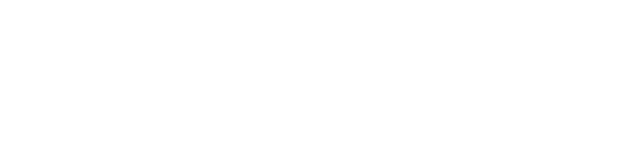
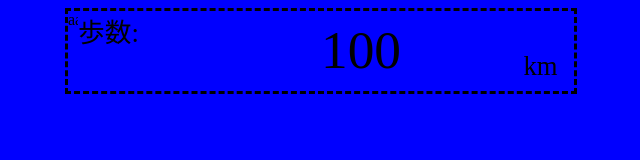
Before and after one commit to aizu-wakamatsu/justshoes, a plain HTML site: page index.html in a window 1280 px wide. Shown: the whole page, without its empty margins (639-1279 px from the left). Drawn offline with Linux system fonts and the light colour scheme.

Commit message:
[TAKEOUT] from Inspiron

```diff
--- a/index.html
+++ b/index.html
@@ -1,12 +1,24 @@
 <!DOCTYPE html>
 <html>
 <head>
+		<link rel="stylesheet" href="style.css" type="text/css">
 	<title>
 
 	</title>
 </head>
 
 <body>
-
+	<div class=comp id=hoswu>
+			<div class=title>
+					歩数:
+				</div>
+		<div class=atayi>
+			100
+		</div>
+		aaaaaaaa
+		<div class=tanyi>
+			km
+		</div>
+	</div>
 </body>
 </html>
--- /dev/null
+++ b/style.css
@@ -0,0 +1,34 @@
+* {
+    background: blue;
+}
+div.comp{
+    position:absolute;
+    height: 10%;
+    left:55%;
+    right: 5%;
+    border-style: dashed;
+}
+div.title {
+    position:absolute;
+    width: 20%;
+    left: 2%;
+    border-style: none;
+    font-size: 20pt;
+}
+div.atayi{
+    position:absolute;
+    width: 20%;
+    top: 10%;
+    left: 50%;
+    border-style: none;
+    font-size: 40pt;
+}
+
+div.tanyi{
+    position:absolute;
+    width: 6%;
+    top:50%;
+    left: 90%;
+    border-style: none;
+    font-size: 20pt;
+}
```
